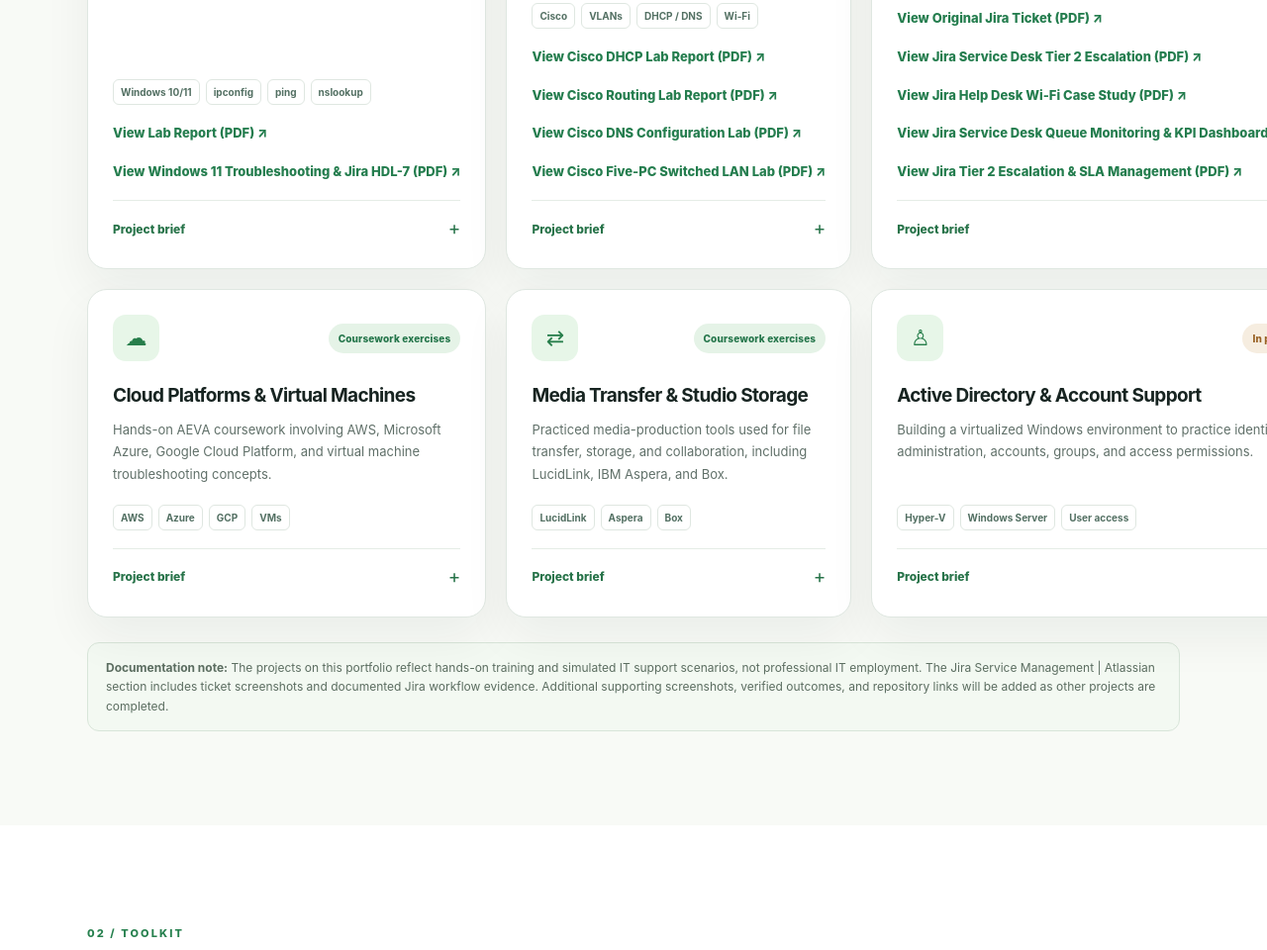
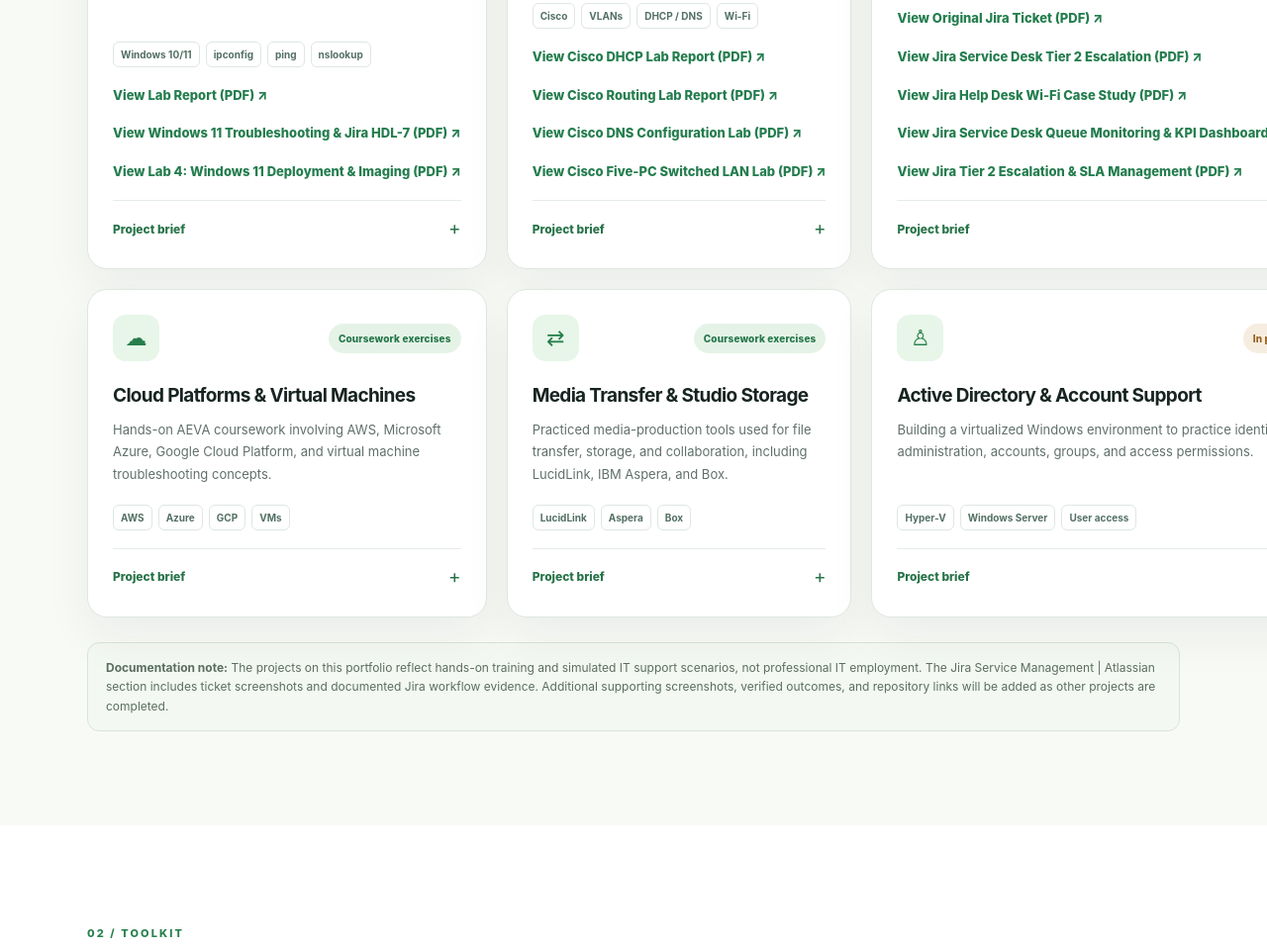
Before and after one commit to summerbaham/summerbaham.github.io, a plain HTML site: page index.html in a window 1280 px wide. Shown: the part 1598-2558 px from the top of the page at 99% size. Drawn offline with Linux system fonts and the light colour scheme.

Commit message:
Add Lab 4 Windows 11 Deployment and Imaging

```diff
--- a/index.html
+++ b/index.html
@@ -80,7 +80,14 @@ rel="noopener noreferrer"
 style="display:block;margin-bottom:18px;">
 View Windows 11 Troubleshooting & Jira HDL-7 (PDF) ↗
 </a>
-<details>
+<a class="line-link"
+href="./Lab_4_Windows_11_Deployment_and_Imaging_Portfolio.pdf"
+target="_blank"
+rel="noopener noreferrer"
+style="display:block;margin-bottom:18px;">
+View Lab 4: Windows 11 Deployment &amp; Imaging (PDF) ↗
+</a>
+        <details>
 <summary>Project brief</summary>
 <div>
 <strong>Scope:</strong>
```
